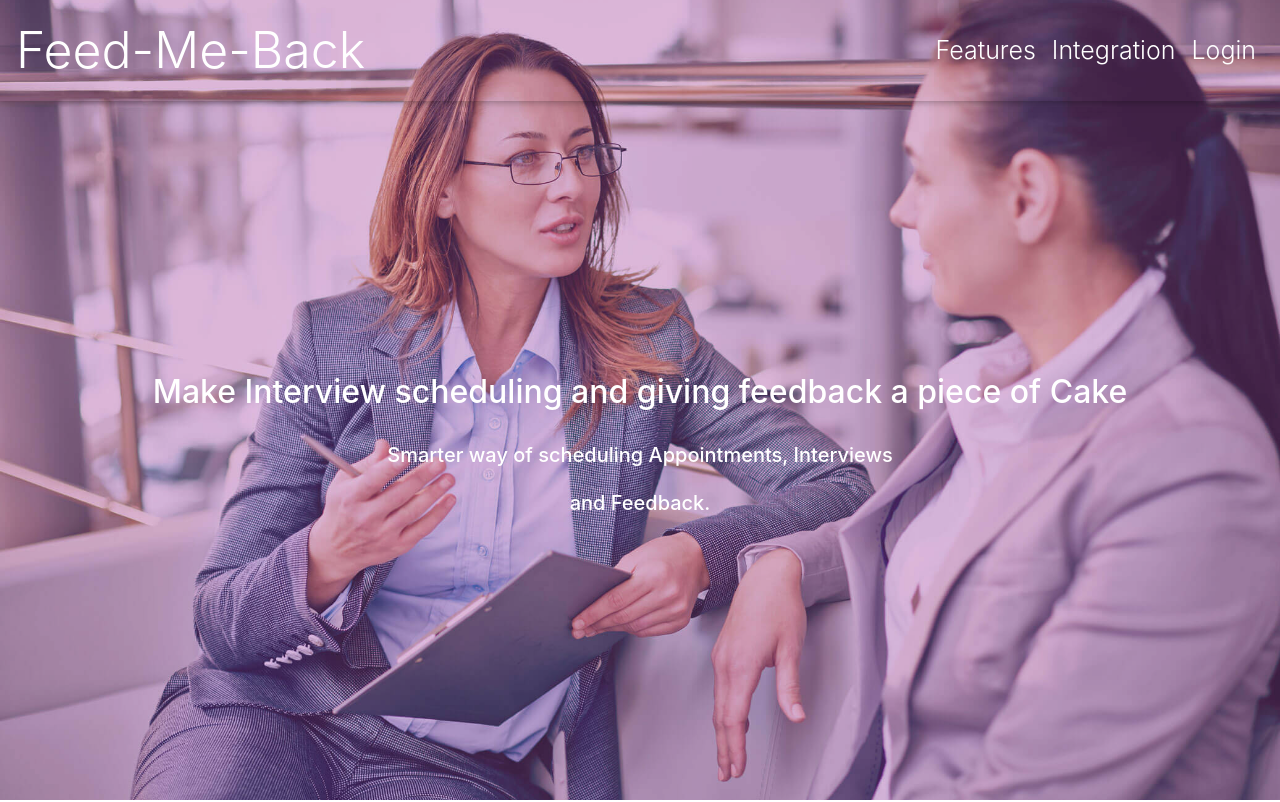
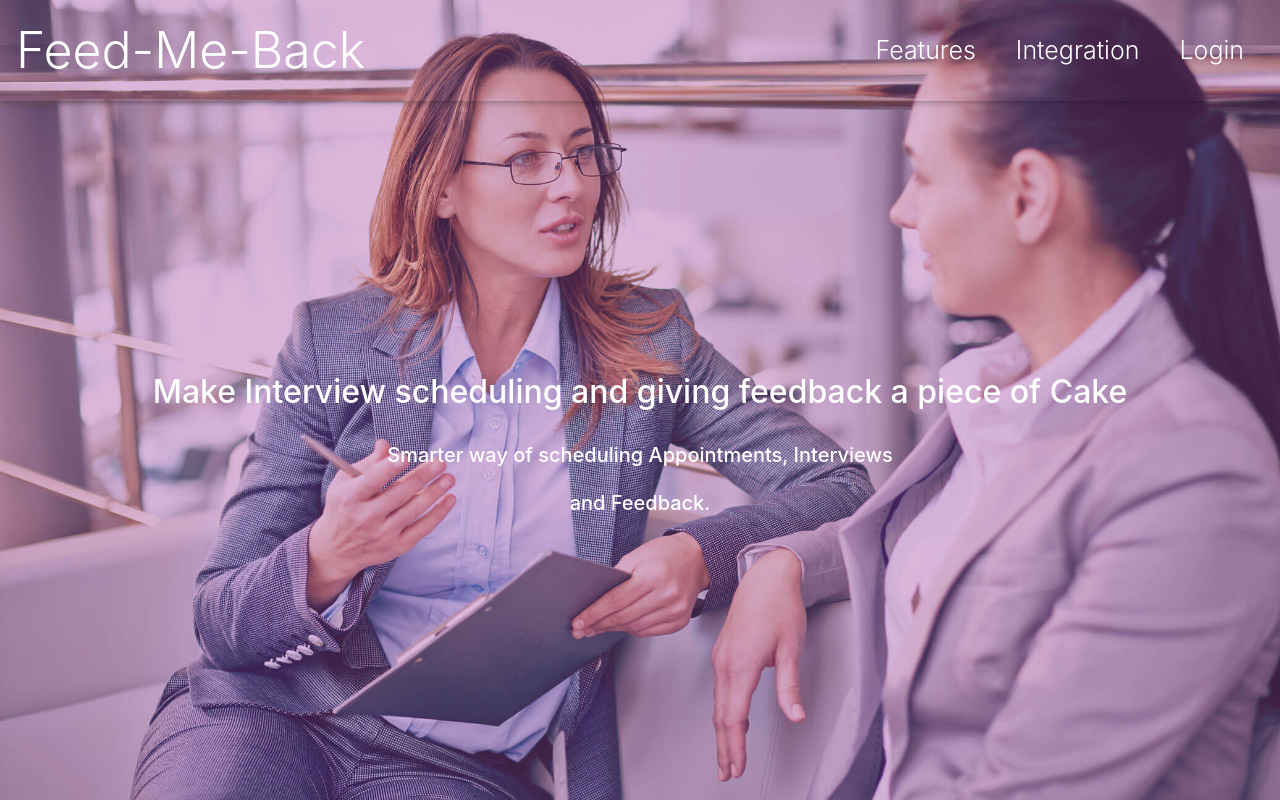
Before and after one commit to SJSUFall2019-CMPE272/ProjectGroup-7, a React (Create React App) app in the folder frontend/: page / in a window 1280 px wide. Shown: the top 802 px of the page. Built offline with nearby package versions, Linux system fonts and the light colour scheme.

Commit message:
links updated
links updated

```diff
--- a/frontend/src/components/Topbar.jsx
+++ b/frontend/src/components/Topbar.jsx
@@ -52,13 +52,20 @@ class Topbar extends Component {
               <MDBCollapse isOpen={this.state.collapse} navbar>
                 <MDBNavbarNav right style={para1}>
                   <MDBNavItem>
-                    <MDBNavLink to="/">Features</MDBNavLink>
+                    <a href="./" style={space}>
+                      Features
+                    </a>
+                    {"    "}
                   </MDBNavItem>
                   <MDBNavItem>
-                    <MDBNavLink to="/integration">Integration</MDBNavLink>
+                    <a href="./integration" style={space}>
+                      Integration
+                    </a>
                   </MDBNavItem>{" "}
                   <MDBNavItem>
-                    <MDBNavLink to="/login">Login</MDBNavLink>
+                    <a href="./login" style={space}>
+                      Login
+                    </a>
                   </MDBNavItem>
                 </MDBNavbarNav>
               </MDBCollapse>
@@ -98,4 +105,8 @@ var para = {
 var para1 = {
   fontSize: 25
 };
+var space = {
+  padding: 20,
+  color: "#ffffff"
+};
 export default Topbar;
```
